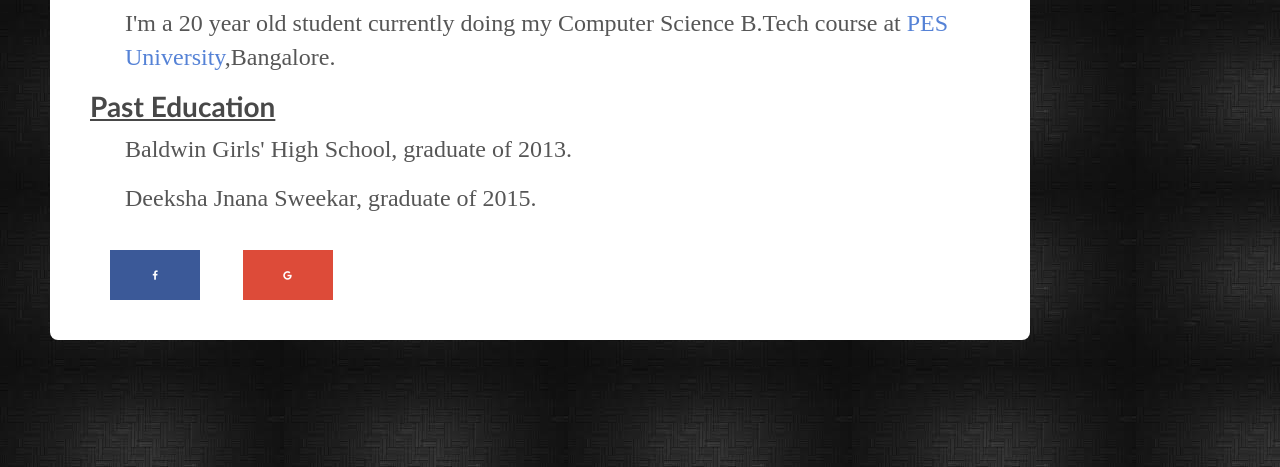
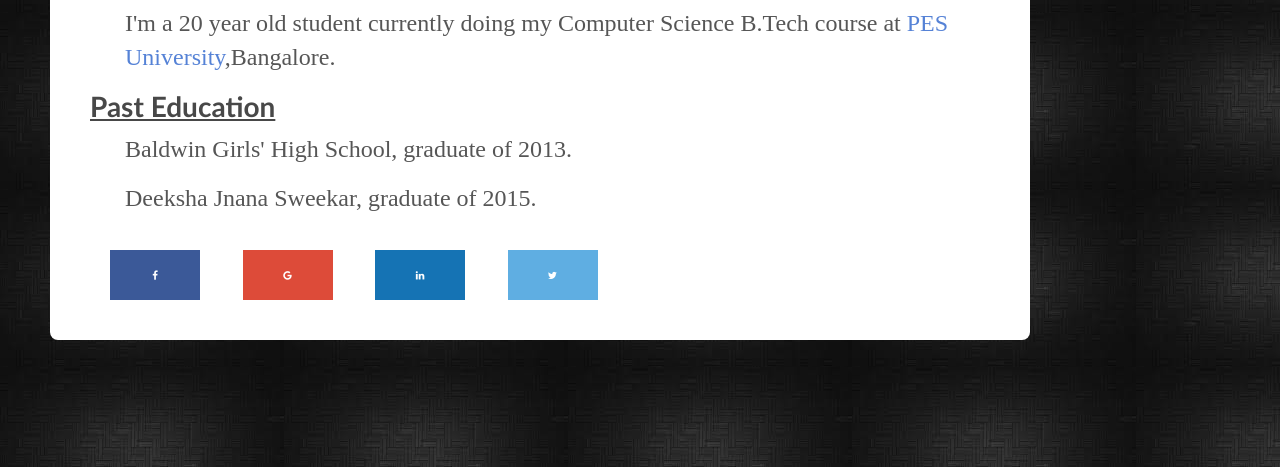
Before and after one commit to Sushmitha-Somashekar/Sushmitha-Somashekar.github.io, a plain HTML site: page index.html in a window 1280 px wide. Shown: the part 341-808 px from the top of the page. Drawn offline with Linux system fonts and the light colour scheme; a web font is replaced by a local one.

Commit message:
added linkedin and twitter profile links

```diff
--- a/index.html
+++ b/index.html
@@ -54,6 +54,10 @@
 
 		<a href="https://plus.google.com/u/0/" target="_blank" class="fa fa-google"></a>
 
+		<a href="https://www.linkedin.com/in/sushmitha-somashekar-425492147/" target="_blank" class="fa fa-linkedin"></a>
+
+		<a href="https://twitter.com/sush12971" target="_blank" class="fa fa-twitter"></a>
+
 
 	</div>
 </body>
--- a/styles.css
+++ b/styles.css
@@ -40,6 +40,16 @@ a:hover { text-decoration: underline; }
  color: white;
 }
 
+.fa-linkedin {
+ background: #1573B4 ;
+ color: white;
+}
+
+.fa-twitter {
+ background: #5FAEE2 ;
+ color: white;
+}
+
 /** @group core layout **/
 #w { margin: 0px 50px; padding: 20px 40px; padding-top: 35px; background: #fff; min-width: 260px; max-width: 900px; border-bottom-right-radius: 8px; border-bottom-left-radius: 8px; -webkit-border-bottom-left-radius: 8px; -webkit-border-bottom-right-radius: 8px; -moz-border-radius-bottomleft: 8px; -moz-border-radius-bottomright: 8px; }
 
```
